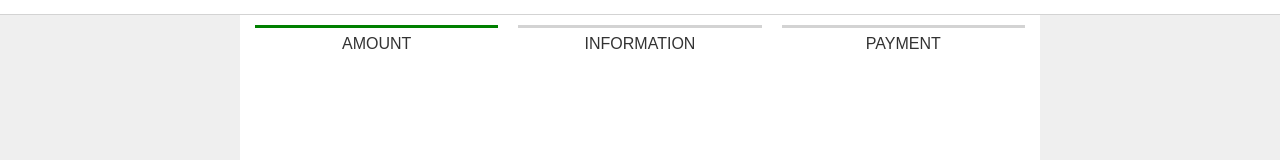
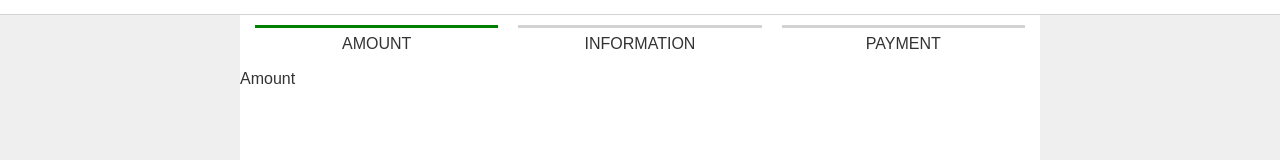
Before and after one commit to TJTorola/Friends-Of-Maple, a React app: page / in a window 1280 px wide. Shown: the part 935-1095 px from the top of the page. Built offline with nearby package versions, Linux system fonts and the light colour scheme; the HTML template or start-up script is replaced by a standard one.

Commit message:
Add components for donation steps

```diff
--- /dev/null
+++ b/src/view/body/amount/main.jsx
@@ -0,0 +1,5 @@
+import React from 'react';
+
+const Amount = () => <div>Amount</div>;
+
+export default Amount;
--- /dev/null
+++ b/src/view/body/info/main.jsx
@@ -0,0 +1,5 @@
+import React from 'react';
+
+const Info = () => <div>Info</div>;
+
+export default Info;
--- a/src/view/body/main.jsx
+++ b/src/view/body/main.jsx
@@ -1,11 +1,31 @@
 import React from 'react';
+import { connect } from 'react-redux';
 
 import Nav from './nav';
+import Amount from './amount/main';
+import Info from './info/main';
+import Payment from './payment/main';
+import {
+  AMOUNT_PAGE,
+  INFO_PAGE,
+  PAYMENT_PAGE,
+} from '~/reducers/nav';
 
-const Body = () => (
+const contentMap = {
+  [AMOUNT_PAGE]: <Amount />,
+  [INFO_PAGE]: <Info />,
+  [PAYMENT_PAGE]: <Payment />,
+};
+
+const Body = ({ nav }) => (
   <div id="body">
     <Nav />
+    {contentMap[nav]}
   </div>
 );
 
-export default Body;
+const mapStateToProps = (state) => ({
+  nav: state.nav,
+});
+
+export default connect(mapStateToProps, null)(Body);
--- /dev/null
+++ b/src/view/body/payment/main.jsx
@@ -0,0 +1,5 @@
+import React from 'react';
+
+const Payment = () => <div>Payment</div>;
+
+export default Payment;
```
